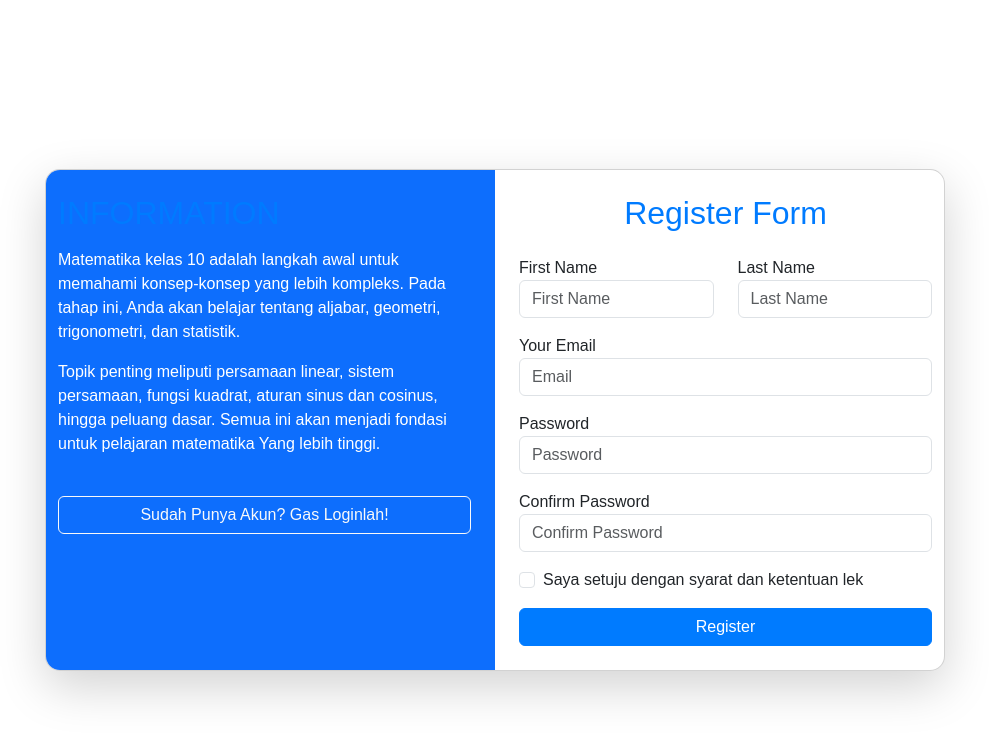
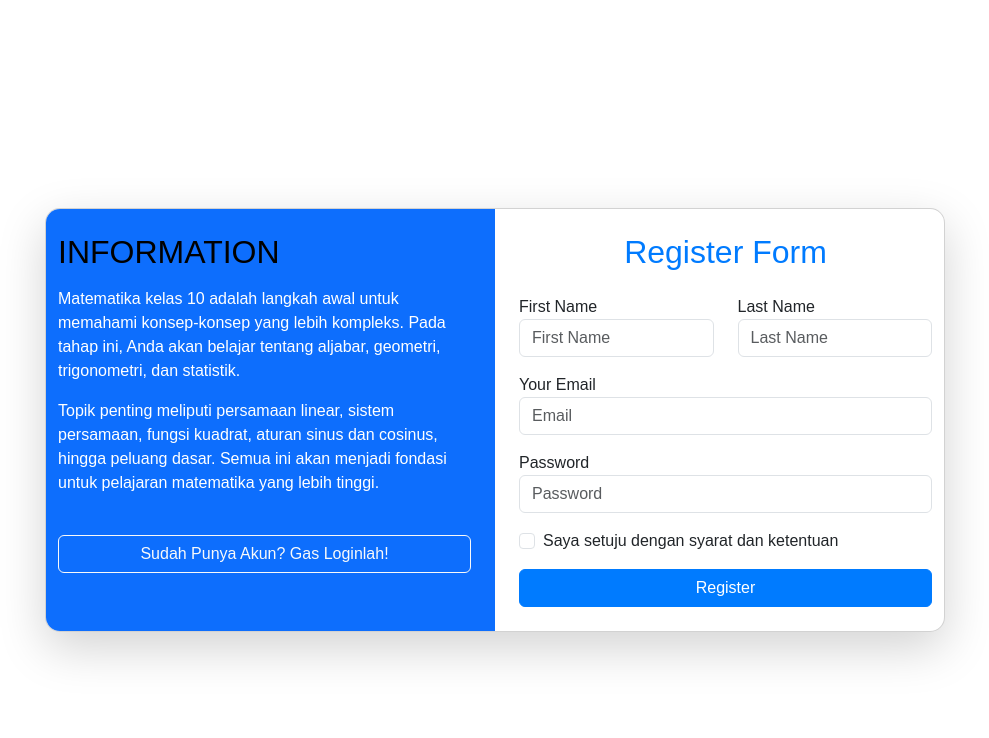
Before and after one commit to hugosmrgkr/Projek-PSW, a React (Create React App) app: page /#/login in a window 1280 px wide. Both pictures are taken after a click on the button "Tidak punya akun? Daftar lah". Shown: the top 738 px of the page, without its empty margins (145-1134 px from the left). Built offline with nearby package versions, Linux system fonts and the light colour scheme.

Commit message:
update notif pop-up

```diff
--- a/package.json
+++ b/package.json
@@ -10,6 +10,7 @@
     "@testing-library/react": "^13.4.0",
     "@testing-library/user-event": "^13.5.0",
     "bootstrap": "^5.3.3",
+    "framer-motion": "^11.12.0",
     "katex": "^0.16.11",
     "react": "^16.14.0",
     "react-bootstrap": "^2.10.5",
--- a/src/pages/Login.js
+++ b/src/pages/Login.js
@@ -9,6 +9,18 @@ const Login = () => {
   const [registeredUser, setRegisteredUser] = useState({ email: "", password: "" });
   const [formData, setFormData] = useState({ email: "", password: "" });
   const [error, setError] = useState("");
+  const [notification, setNotification] = useState({
+    message: "",
+    isVisible: false,
+    isError: false,
+  });
+
+  const showNotification = (message, isError = false) => {
+    setNotification({ message, isVisible: true, isError });
+    setTimeout(() => {
+      setNotification({ ...notification, isVisible: false });
+    }, 3000);
+  };
 
   const handleChange = (e) => {
     const { name, value } = e.target;
@@ -23,9 +35,12 @@ const Login = () => {
   const handleRegisterSubmit = (e) => {
     e.preventDefault();
     if (registeredUser.email && registeredUser.password) {
-      setIsRegistering(false); // Pindah ke login setelah berhasil register
+      setIsRegistering(false);
       setError("");
-      alert("Registration successful! Please log in.");
+      showNotification(
+        `Registration Successful! \nEmail: ${registeredUser.email}\nPassword: ${registeredUser.password}`,
+        false
+      );
     } else {
       setError("Please enter a valid email and password.");
     }
@@ -34,10 +49,10 @@ const Login = () => {
   const handleLoginSubmit = (e) => {
     e.preventDefault();
     if (formData.email === registeredUser.email && formData.password === registeredUser.password) {
-      alert("Login berhasil!");
       setError("");
       setFormData({ email: "", password: "" });
-      navigate("/home");
+      showNotification("Login successful! Redirecting...", false);
+      setTimeout(() => navigate("/home"), 2000); // loading selama 2 detik
     } else {
       setError("Invalid email or password.");
     }
@@ -48,14 +63,14 @@ const Login = () => {
       <div className="card shadow-lg" style={{ maxWidth: "900px", width: "100%" }}>
         <div className="row no-gutters">
           <div className="col-md-6 bg-primary text-white p-4">
-            <h2 className="mb-3">INFORMATION</h2>
+            <h2 className="mb-3 text-black">INFORMATION</h2>
             <p>
               Matematika kelas 10 adalah langkah awal untuk memahami konsep-konsep yang lebih kompleks. Pada
               tahap ini, Anda akan belajar tentang aljabar, geometri, trigonometri, dan statistik.
             </p>
             <p>
               Topik penting meliputi persamaan linear, sistem persamaan, fungsi kuadrat, aturan sinus dan
-              cosinus, hingga peluang dasar. Semua ini akan menjadi fondasi untuk pelajaran matematika Yang
+              cosinus, hingga peluang dasar. Semua ini akan menjadi fondasi untuk pelajaran matematika yang
               lebih tinggi.
             </p>
             <button
@@ -117,20 +132,10 @@ const Login = () => {
                       required
                     />
                   </div>
-                  <div className="form-group mb-3">
-                    <label>Confirm Password</label>
-                    <input
-                      type="password"
-                      name="confirmPassword"
-                      className="form-control"
-                      placeholder="Confirm Password"
-                      required
-                    />
-                  </div>
                   <div className="form-check mb-3">
                     <input type="checkbox" className="form-check-input" id="terms" required />
                     <label className="form-check-label" htmlFor="terms">
-                      Saya setuju dengan syarat dan ketentuan lek
+                      Saya setuju dengan syarat dan ketentuan
                     </label>
                   </div>
                   {error && <p className="text-danger">{error}</p>}
@@ -174,6 +179,20 @@ const Login = () => {
                 </form>
               </div>
             )}
+
+            {/* Notifikasi Pop-up */}
+            {notification.isVisible && (
+              <div
+                className={`mt-4 p-3 text-center ${
+                  notification.isError ? "bg-danger text-white" : "bg-success text-white"
+                }`}
+                style={{
+                  borderRadius: "5px",
+                }}
+              >
+                <pre style={{ margin: 0 }}>{notification.message}</pre>
+              </div>
+            )}
           </div>
         </div>
       </div>
```
Also changed, not shown: 1 other file (tests, documents, lock files or other folders).
